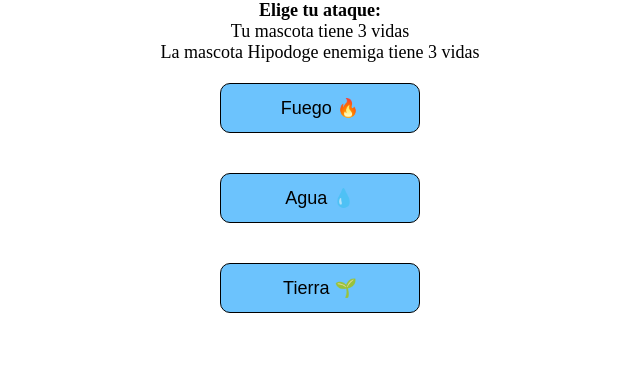
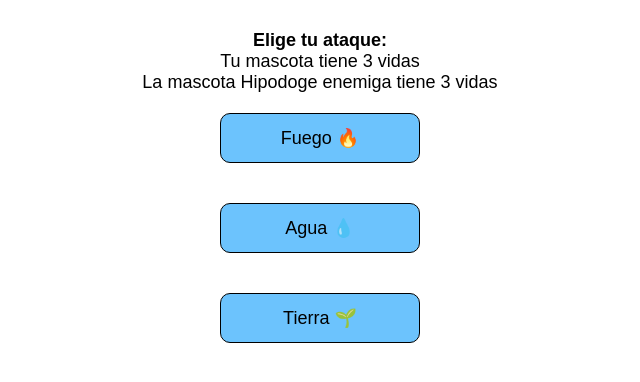
Before and after one commit to SoyRandy708/Mokepon.github.io, a plain HTML site: page mokepon/mokepon.html in a window 1280 px wide. Both pictures are taken after a click on the button "Seleccionar". Shown: the whole page, without its empty margins (0-640 px from the left). Drawn offline with Linux system fonts and the light colour scheme.

Commit message:
Tercera actualizacion de los estilos

```diff
--- a/mokepon/css/styles.css
+++ b/mokepon/css/styles.css
@@ -6,6 +6,7 @@ html {
     margin: 0;
     padding: 0;
     font-size: 1.8rem;
+    font-family: sans-serif, "Helvetica Neue";
 }
 main .paginaUno h1 {
     font-size: 3rem;
@@ -25,17 +26,26 @@ main .paginaUno label, button {
     height: 5rem;
     border-radius: 10px;
     border: 1px solid black;
-    margin: 2rem;
+    margin: 2rem auto;
     text-align: center;
 }
-
 main .paginaDos {
     display: grid;
-    grid-template-columns: 50vw;
-    justify-content: start;
-    justify-items: center;
+    grid-template-columns: 50vw 50vw;
+    grid-template-rows: 100vh;
 }
-main .parteIzquierda {
-
-
+main .paginaDos section {
+    padding: 3rem;
 }
+main .paginaDos section div{
+    display: flex;
+    align-items: center;
+    align-content: center;
+    justify-content: center;
+    flex-direction: column;
+}
+main #reiniciar button {
+    display: flex;
+    justify-content: center;
+    align-items: center;
+}
--- a/mokepon/mokepon.html
+++ b/mokepon/mokepon.html
@@ -26,26 +26,30 @@
             <button id="boton-mascota">Seleccionar</button>
         </section>
 
+        <section class="paginaDos">
             <section id="seleccionar-ataque">
-            <div class="paginaDos">
+                <div>
                     <h2>Elige tu ataque:</h2>
                     <p>Tu mascota <span id="mascota-jugador"></span> tiene <span id="vidas-jugador">3</span> vidas</p>
                     <p>La mascota <span id="mascota-enemiga"></span> enemiga tiene <span id="vidas-enemigo">3</span> vidas</p>
                 </div>
 
-            <div class="paginaDos">
+                <div>
                     <button id="boton-fuego">Fuego 🔥</button>
                     <button id="boton-agua">Agua 💧</button>
                     <button id="boton-tierra">Tierra 🌱</button>
                 </div>
-        </section>
-
-        <section class="paginaDos" id="mensajes">
-        </section>
-
                 <section id="reiniciar">
                     <button id="boton-reiniciar">Reiniciar</button>
                 </section>
+            </section>
+
+            <section id="mensajes">
+            </section>
+
+
+        </section>
+
     </main>
 </body>
 </html>
```
Lines whose indentation alone changed are shown as unchanged.
